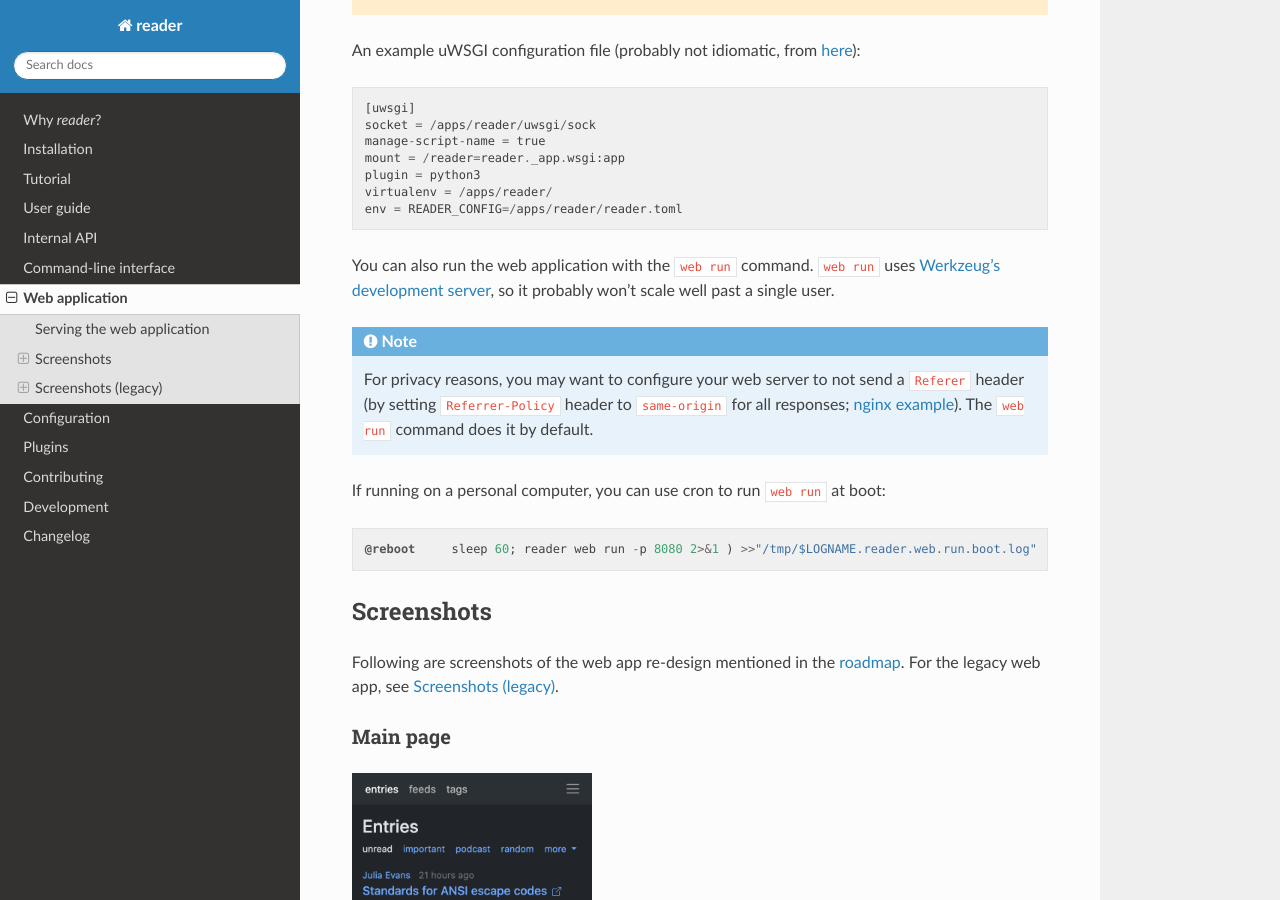
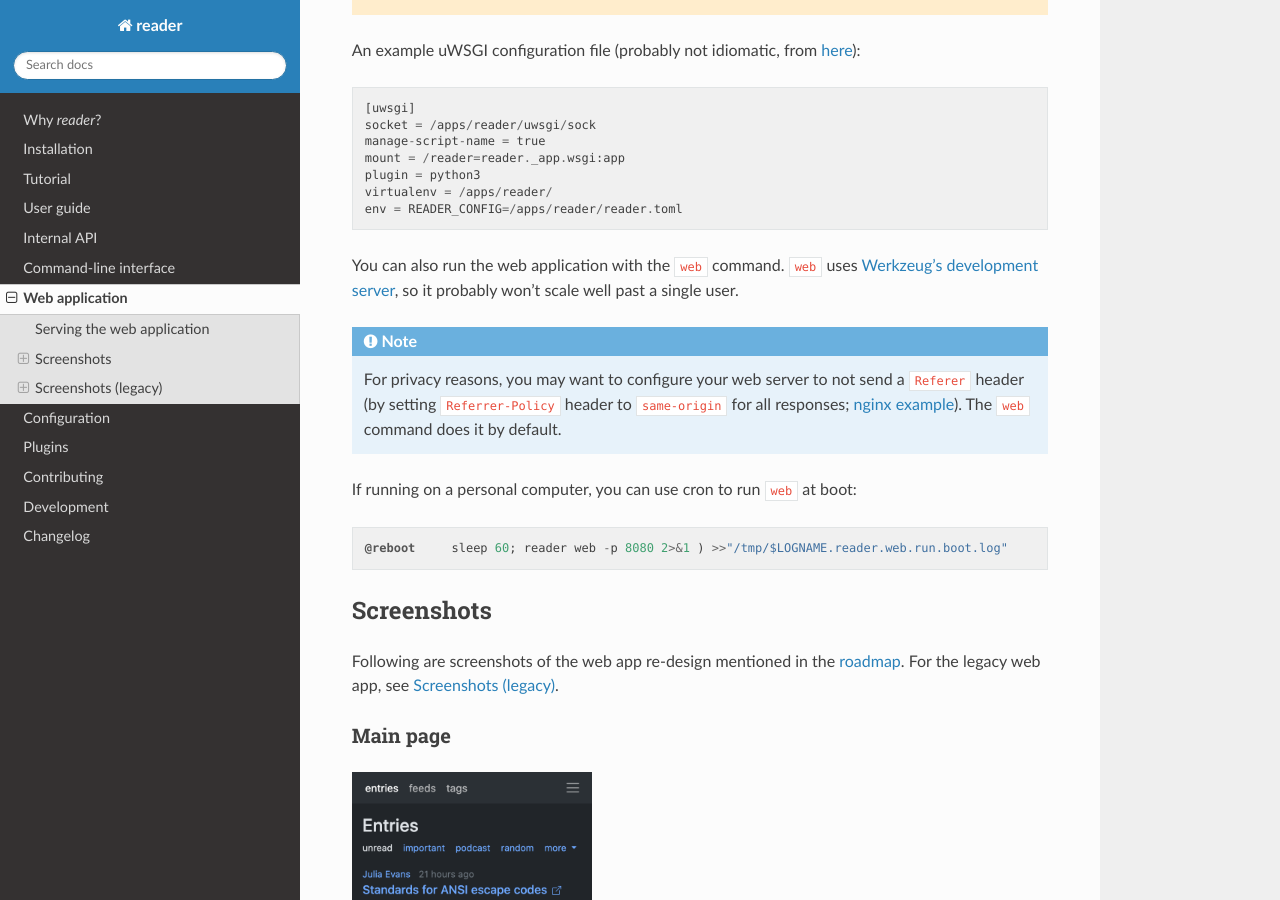
Before and after one commit to Alcides1123/reader, a Sphinx documentation site: the page built from docs/app.rst, in a window 1280 px wide and 900 px high, scrolled down 675 px. Built offline with Sphinx 7.4.7 and the Read the Docs theme 3.1.0, drawn with Linux system fonts in a browser that asks for light colours; pages that are not in the unit, such as notebooks, are missing from menus.

Commit message:
reader web run -> reader web. #395

```diff
--- a/docs/app.rst
+++ b/docs/app.rst
@@ -43,8 +43,8 @@ An example uWSGI configuration file (probably not idiomatic, from `here`_)::
     env = READER_CONFIG=/apps/reader/reader.toml
 
 
-You can also run the web application with the ``web run`` command.
-``web run`` uses `Werkzeug's development server`_,
+You can also run the web application with the ``web`` command.
+``web`` uses `Werkzeug's development server`_,
 so it probably won't scale well past a single user.
 
 .. note::
@@ -53,12 +53,12 @@ so it probably won't scale well past a single user.
     you may want to configure your web server to not send a ``Referer`` header
     (by setting ``Referrer-Policy`` header to ``same-origin``
     for all responses; `nginx example`_).
-    The ``web run`` command does it by default.
+    The ``web`` command does it by default.
 
 
-If running on a personal computer, you can use cron to run ``web run`` at boot::
+If running on a personal computer, you can use cron to run ``web`` at boot::
 
-    @reboot     sleep 60; reader web run -p 8080 2>&1 ) >>"/tmp/$LOGNAME.reader.web.run.boot.log"
+    @reboot     sleep 60; reader web -p 8080 2>&1 ) >>"/tmp/$LOGNAME.reader.web.run.boot.log"
 
 
 .. _here: https://github.com/lemon24/owncloud/blob/8009f227ef60ebaab621e7bb3363ec9071d8a2e8/reader.yaml#L103-L116
```
Also changed, not shown: 2 other files.
